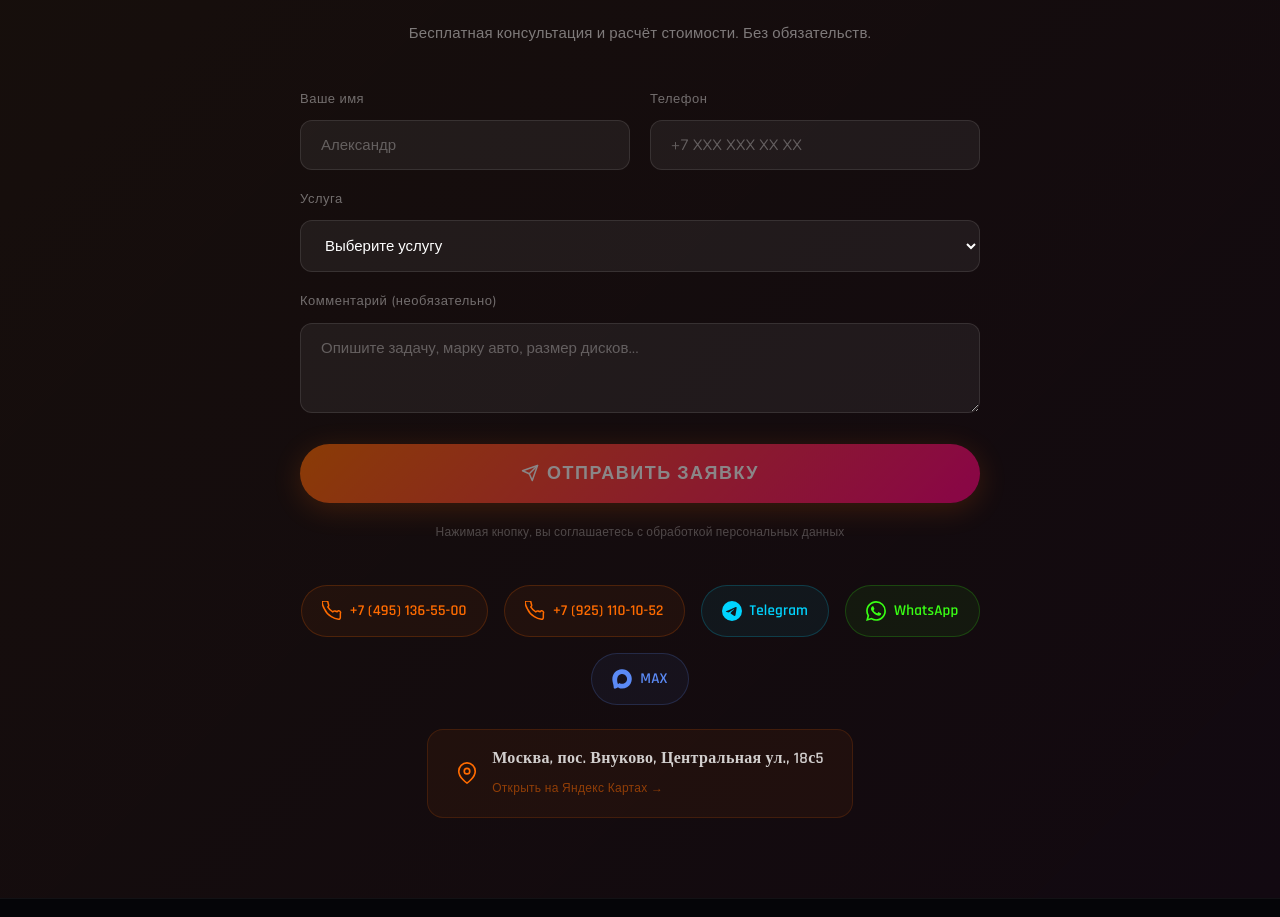
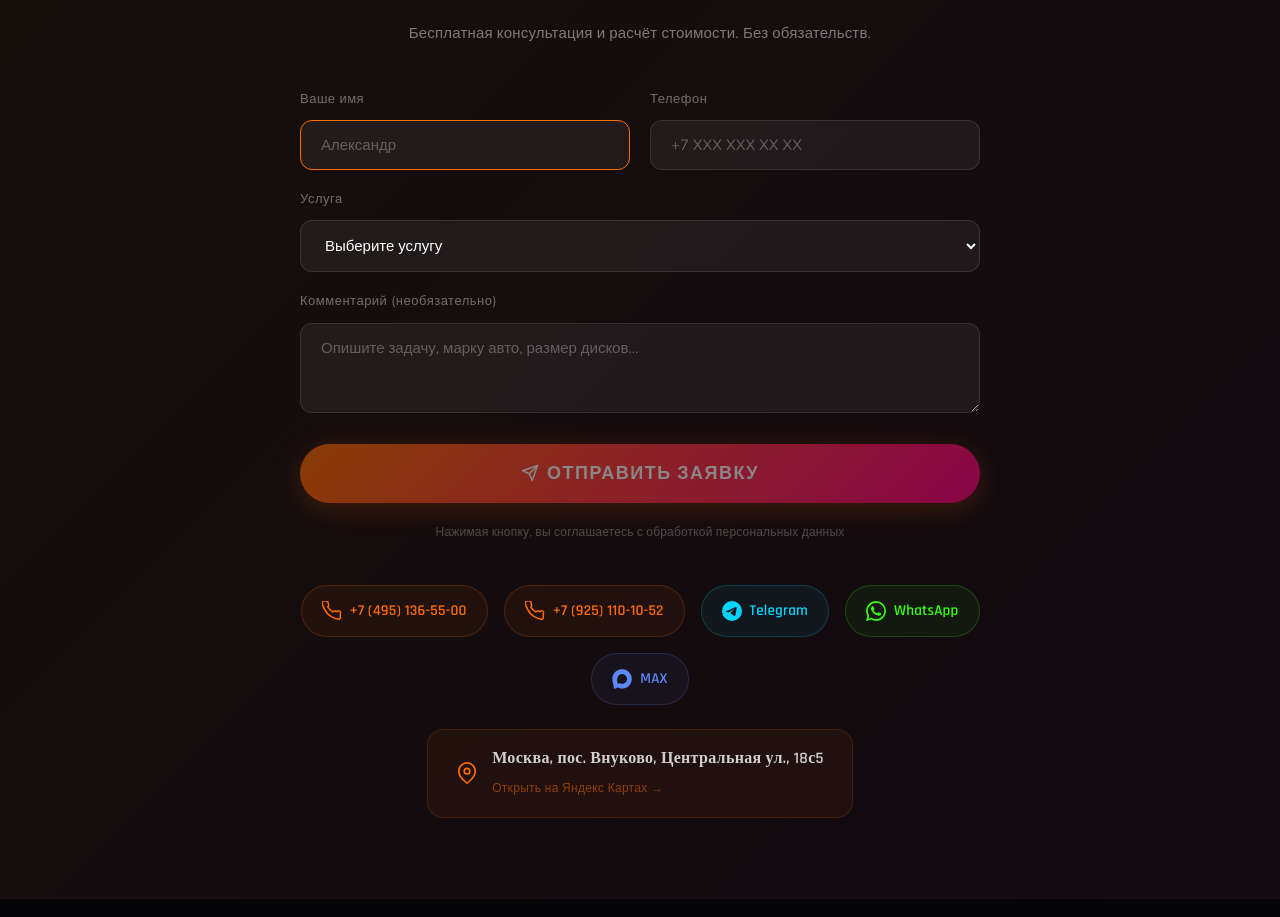
Before and after one commit to mikhailmikemorozov-coder/moaans, a React (Vite) app: page / in a window 1280 px wide. Shown: the part 4776-5693 px from the top of the page. Built offline with nearby package versions, Linux system fonts and the light colour scheme.

Commit message:
Add autoFocus to name input in order form

```diff
--- a/src/App.jsx
+++ b/src/App.jsx
@@ -820,7 +820,7 @@ export default function App() {
               <div className="grid-2">
                 <div>
                   <label style={{ fontSize: 13, color: "rgba(255,255,255,.4)", display: "block", marginBottom: 8, letterSpacing: .5 }}>Ваше имя</label>
-                  <input className="input-field" placeholder="Александр" value={formData.name} onChange={e => setFormData({ ...formData, name: e.target.value })} />
+                  <input autoFocus className="input-field" placeholder="Александр" value={formData.name} onChange={e => setFormData({ ...formData, name: e.target.value })} />
                 </div>
                 <div>
                   <label style={{ fontSize: 13, color: "rgba(255,255,255,.4)", display: "block", marginBottom: 8, letterSpacing: .5 }}>Телефон</label>
```
